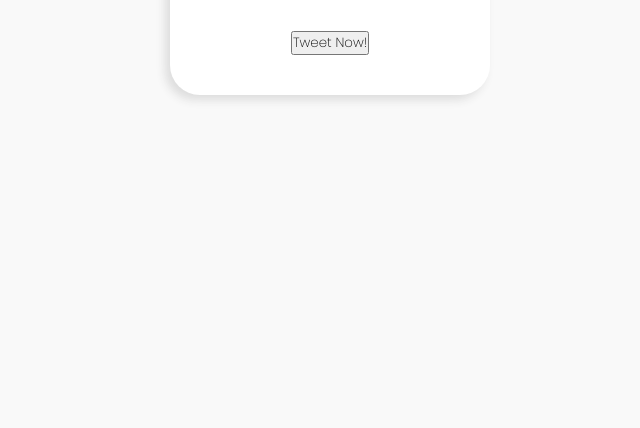
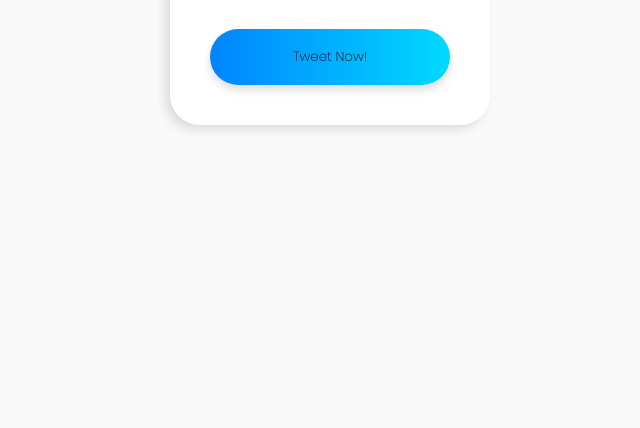
Before and after one commit to mahtamun-hoque-fahim/cute-card, a plain HTML site: page index.html in a window 1280 px wide. Shown: the part 372-800 px from the top of the page, without its empty margins (310-950 px from the left). Drawn offline with Linux system fonts and the light colour scheme.

Commit message:
Update style.css

```diff
--- a/style.css
+++ b/style.css
@@ -53,7 +53,7 @@ body > main > div.tweet{
     text-align: center;
     padding-bottom: 5vh;
 }
-body > main > div.tweet > button.tweet {
+body > main > div.tweet > a > button.tweet {
     border: 0;
     border-radius: 30px;
     background:linear-gradient(to left, #01d9ff ,#0184ff);
```
